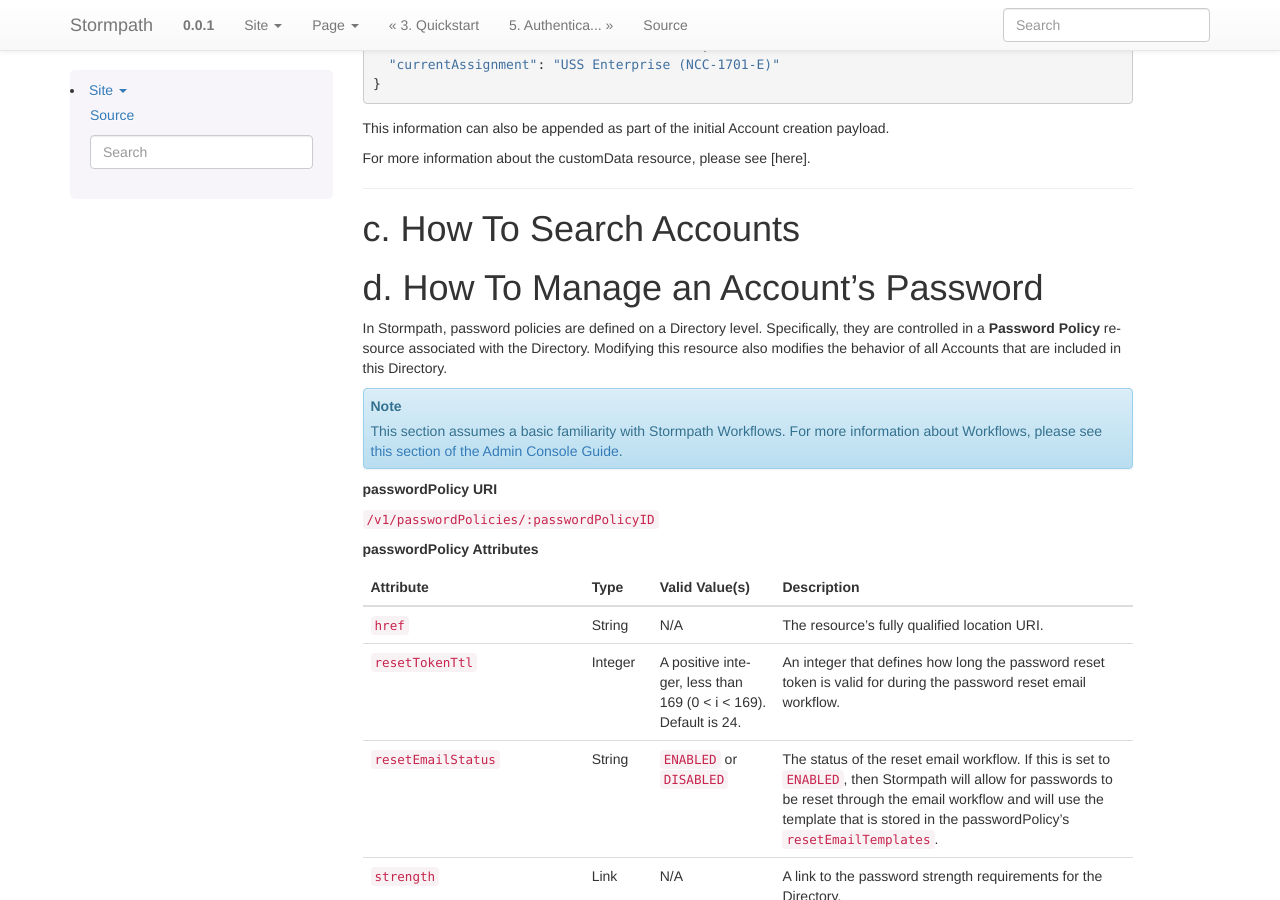
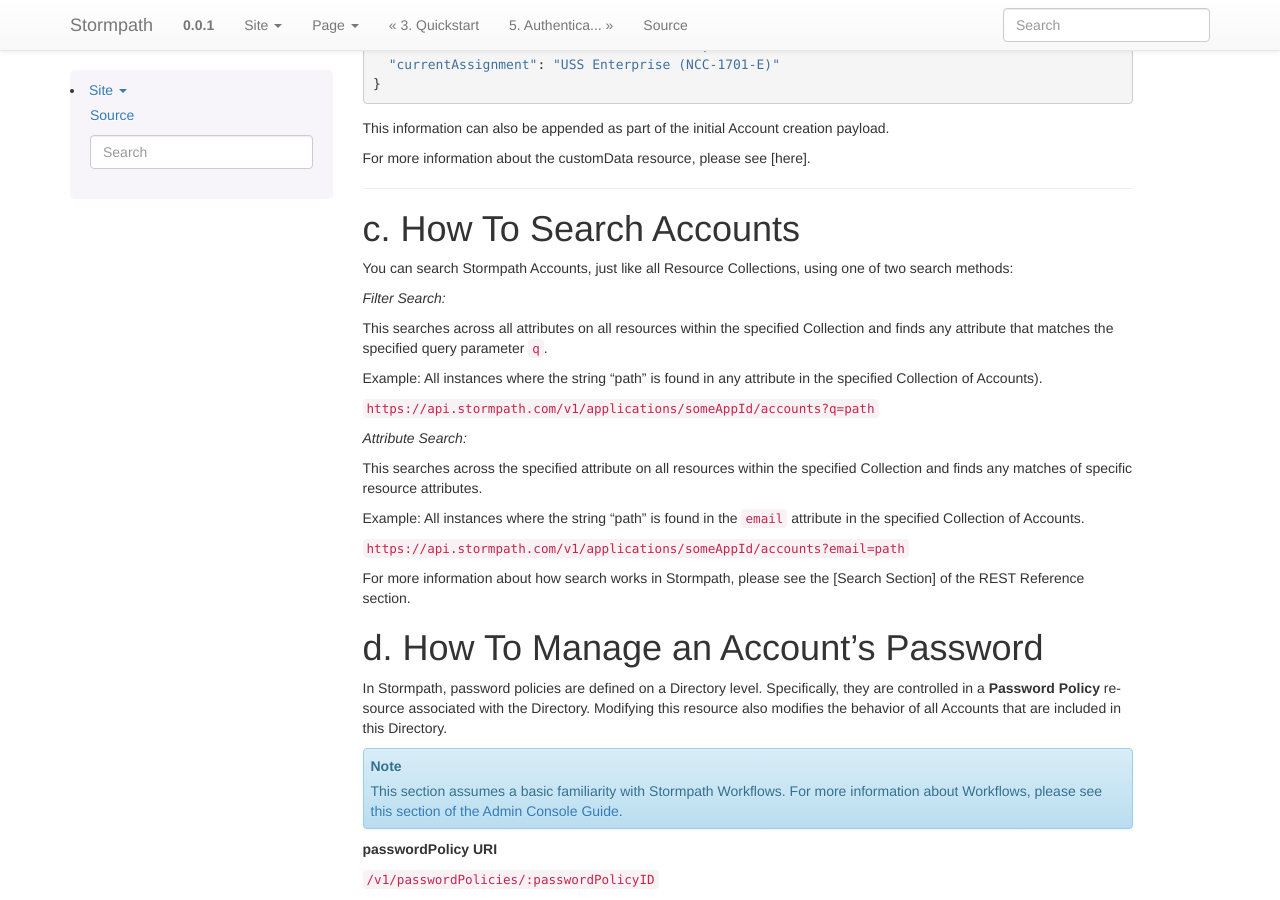
Before and after one commit to stormpath/stormpath-documentation, a Sphinx documentation site: the page built from source/004_accnt_mgmt.rst, in a window 1280 px wide and 900 px high, scrolled down 12552 px. Built offline with Sphinx 7.4.7, drawn with Linux system fonts in a browser that asks for light colours.

Commit message:
Account Mgmt section complete

```diff
--- a/source/004_accnt_mgmt.rst
+++ b/source/004_accnt_mgmt.rst
@@ -767,7 +767,25 @@
 c. How To Search Accounts
 *************************
 
+You can search Stormpath Accounts, just like all Resource Collections, using one of two search methods:
 
+*Filter Search:*
+
+This searches across all attributes on all resources within the specified Collection and finds any attribute that matches the specified query parameter ``q``.
+
+Example: All instances where the string "path" is found in any attribute in the specified Collection of Accounts).
+
+``https://api.stormpath.com/v1/applications/someAppId/accounts?q=path``
+
+*Attribute Search:*
+
+This searches across the specified attribute on all resources within the specified Collection and finds any matches of specific resource attributes.
+
+Example: All instances where the string "path" is found in the ``email`` attribute in the specified Collection of Accounts.
+
+``https://api.stormpath.com/v1/applications/someAppId/accounts?email=path``
+
+For more information about how search works in Stormpath, please see the [Search Section] of the REST Reference section.
 
 **************************************
 d. How To Manage an Account's Password
```
